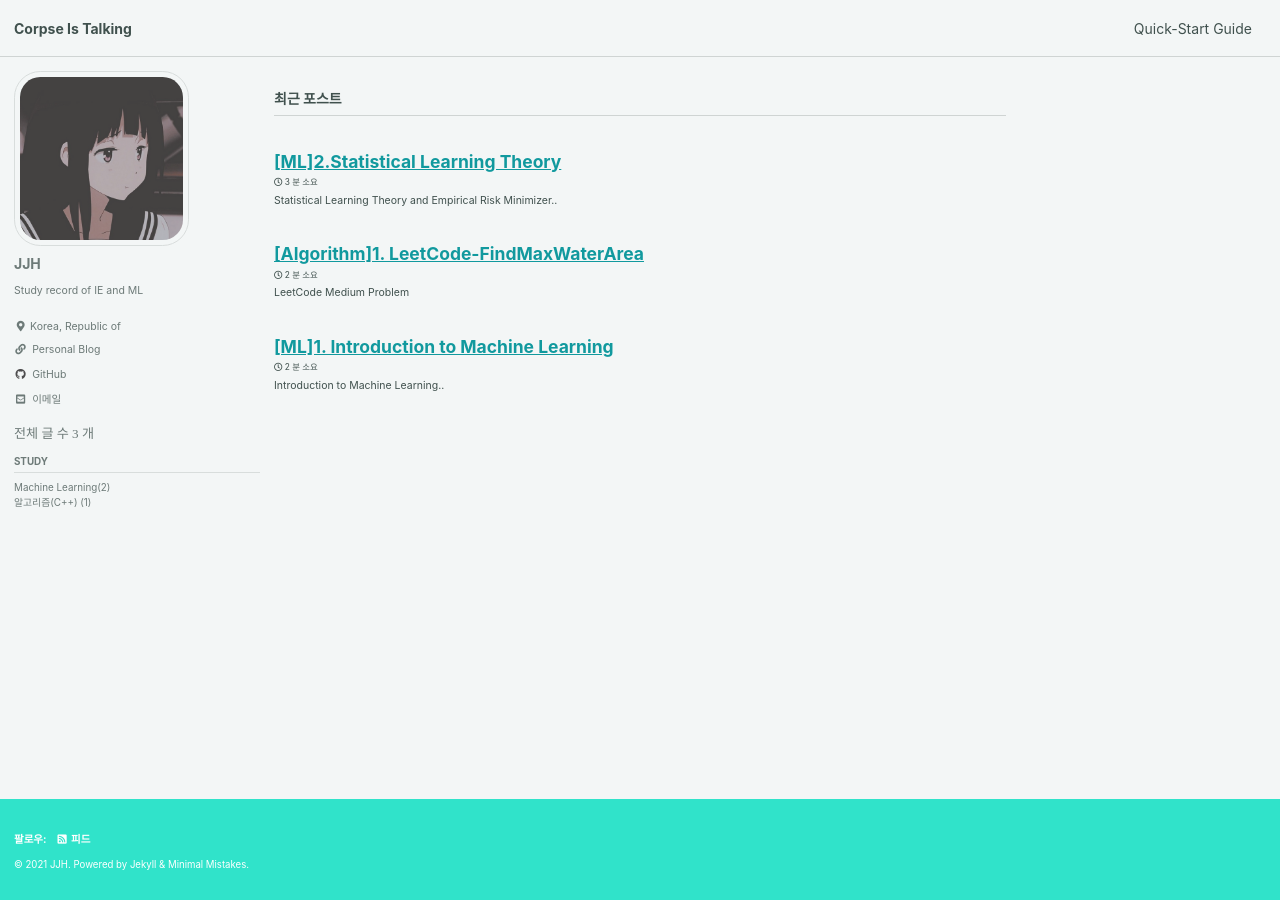
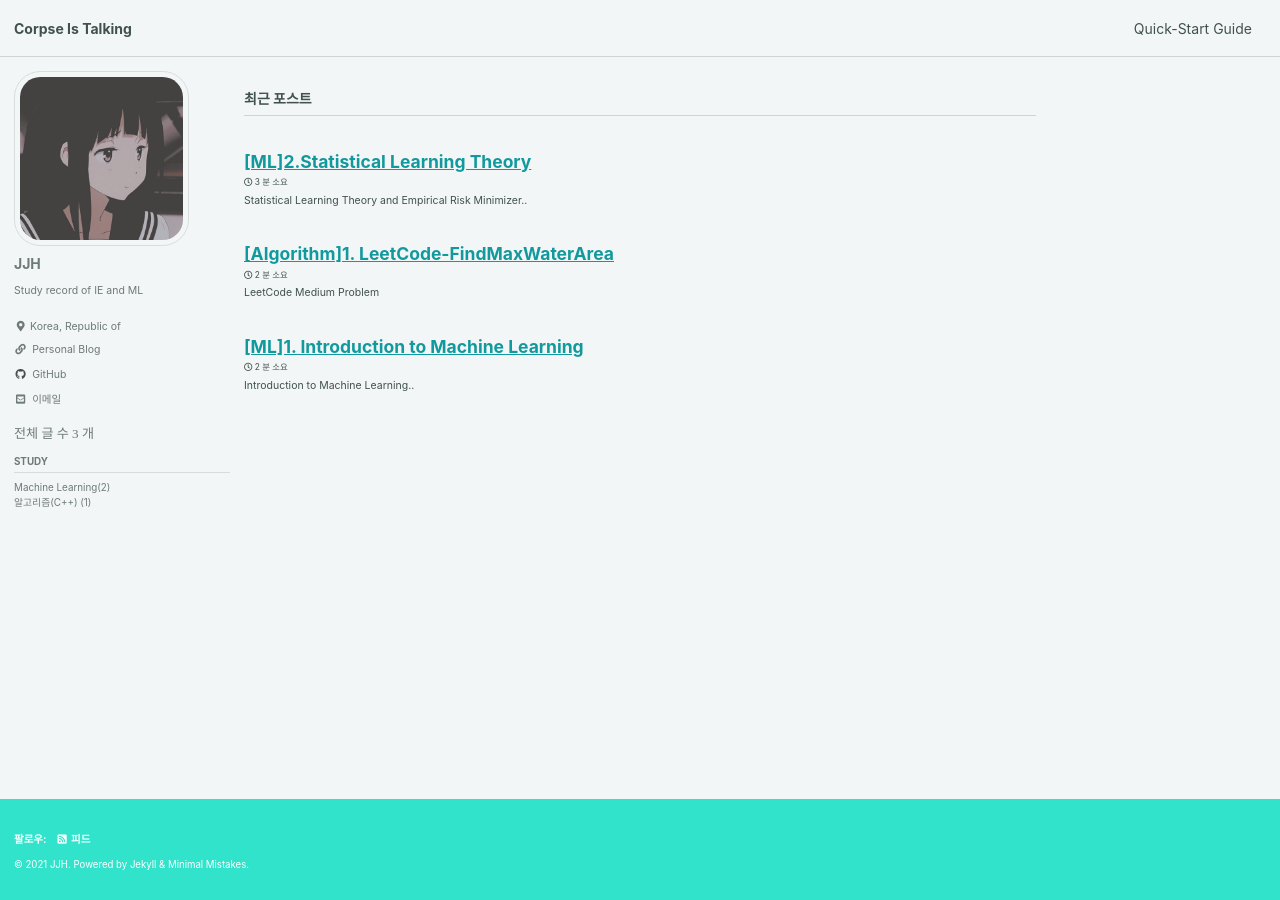
Before and after one commit to Corpse-is-Talking/Corpse-is-Talking.github.io, a Jekyll site: the page built from index.html, in a window 1280 px wide. Built offline with Jekyll 4.4.1, drawn with Linux system fonts in a browser that asks for light colours; cached includes are drawn as plain includes; the list of posts is cut into pages by our own code.

Commit message:
size fixed 20210818

```diff
--- a/_sass/minimal-mistakes/_variables.scss
+++ b/_sass/minimal-mistakes/_variables.scss
@@ -156,8 +156,8 @@ $max-width: $x-large !default;
    ========================================================================== */
 
 $right-sidebar-width-narrow: 200px !default;
-$right-sidebar-width: 260px !default;
-$right-sidebar-width-wide: 340px !default;
+$right-sidebar-width: 230px !default;
+$right-sidebar-width-wide: 300px !default;
 
 /*
    Other
```
